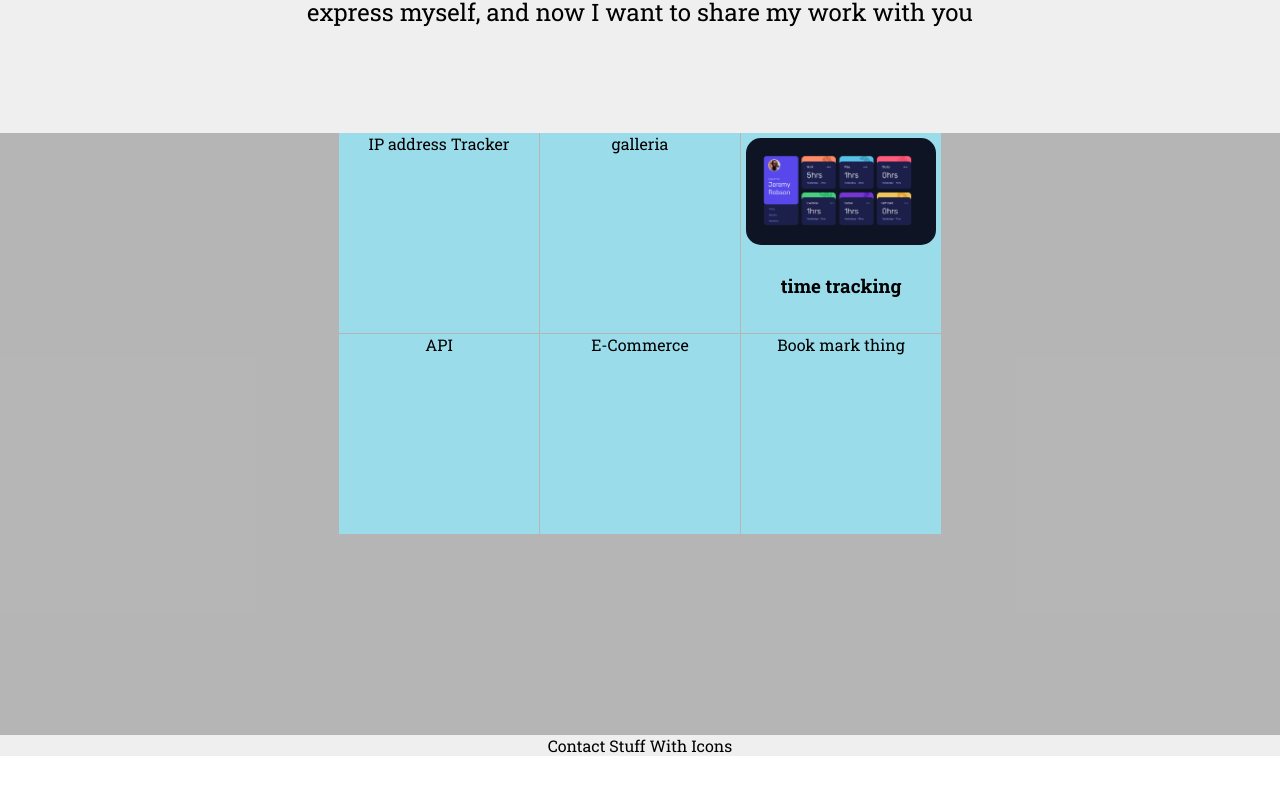
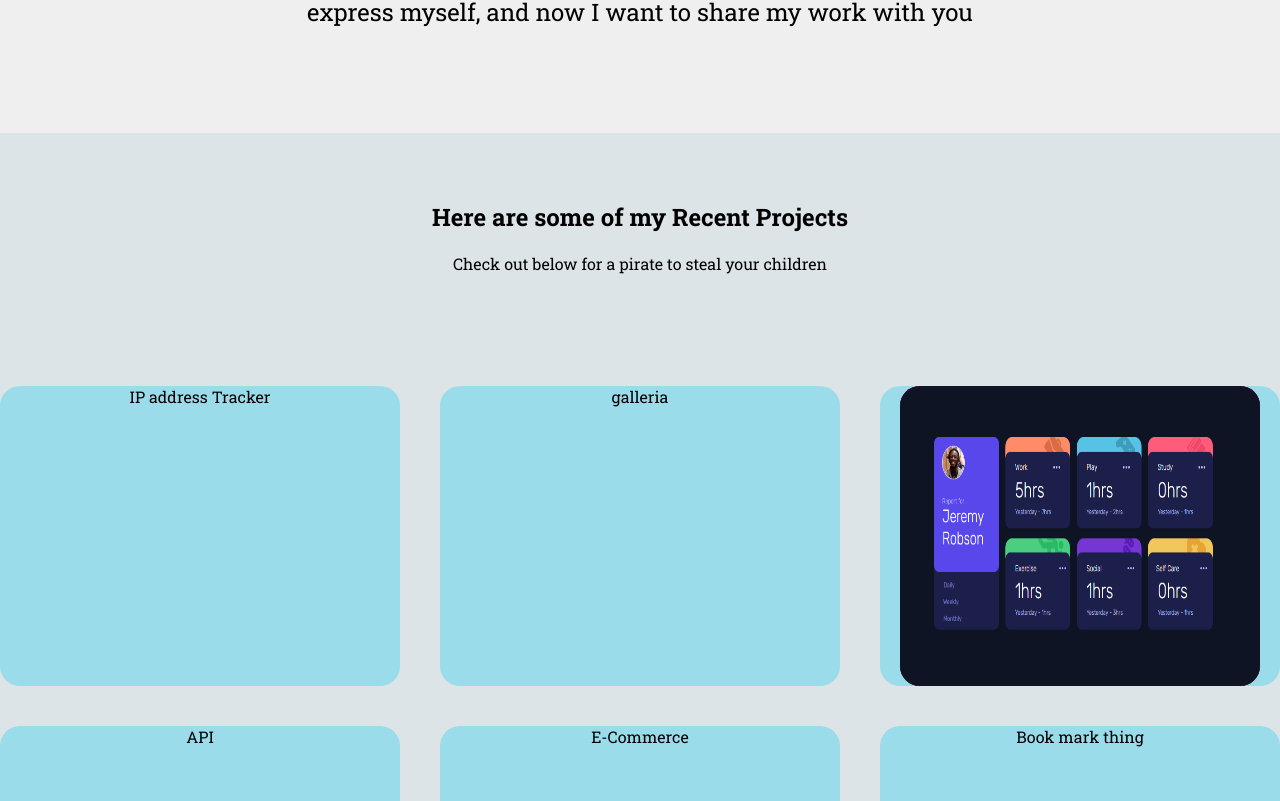
Before and after one commit to thezrbauer/Front_End_Portfolio, a React (Create React App) app in the folder portfolio/: page / in a window 1280 px wide. Shown: the part 659-1460 px from the top of the page. Before the commit the page ends 1415 px from the top, so only its background shows below. Built offline with nearby package versions, Linux system fonts and the light colour scheme.

Commit message:
starting grid

```diff
--- a/portfolio/src/App.css
+++ b/portfolio/src/App.css
@@ -10,7 +10,7 @@
 :root {
   --sky: #9bdceb;
   --neutral: #EFEFEF;
-  --carbon: #a3a3a3c0;
+  --carbon: #dae3e6de;
   --watermelon: #FF3B3F;
   --sunflower: #FFCE00;
   --grape: #6F2DA8;
@@ -76,7 +76,7 @@ h1 {
 
 
 
-img {
+.grid-2 > img {
   width:100%;
   height:100%;
   border-radius:20px;
@@ -201,21 +201,42 @@ grid-template-rows: repeat(1, 1fr);
 }
 }
 
-/* Grid */
+/* Projects section*/
+
+.project-intro {
+
+  padding:3rem;
+}
+
 
 .project-grid {
   display:grid;
-
+  padding:3rem;
   justify-content: center;
   align-items: center;
-  grid-template-columns: repeat(3,200px);
-  grid-template-rows: repeat(3,200px);
-  gap:1px;
+  grid-template-columns: repeat(3,400px);
+  grid-template-rows: repeat(3,300px);
+  gap:40px;
 }
 
+
 .grid-item {
-  width:200px;
-  height:200px;
+
+  height:100%;
+  margin:0;
+  padding:0;
   background-color: var(--sky);
+  border-radius: 20px;
+}
+
+.project-img {
+  background-image: linear-gradient(#eb01a5, #d13531), url("../src/images/time-tracker-hero.PNG");
 
 }
+
+.grid-item > img {
+  width:90%;
+  height:100%;
+  border-radius:20px;
+
+}
--- a/portfolio/src/App.js
+++ b/portfolio/src/App.js
@@ -34,12 +34,16 @@ function App() {
           </div>
         </section>
         <section className="section-b">
+          <div className="project-intro">
+            <h2>Here are some of my Recent Projects</h2>
+            <p>Check out below for a pirate to steal your children</p>
+          </div>
           <div className="project-grid">
               <div className="grid-item">
               IP address Tracker
               </div>
               <div className="grid-item">galleria</div>
-              <div className="grid-item"><img src={tracking}></img><h3>time tracking</h3></div>
+              <div className="grid-item"><img className="project-img" src={tracking}></img></div>
               <div className="grid-item">API</div>
               <div className="grid-item">E-Commerce</div>
               <div className="grid-item">Book mark thing</div>
```
